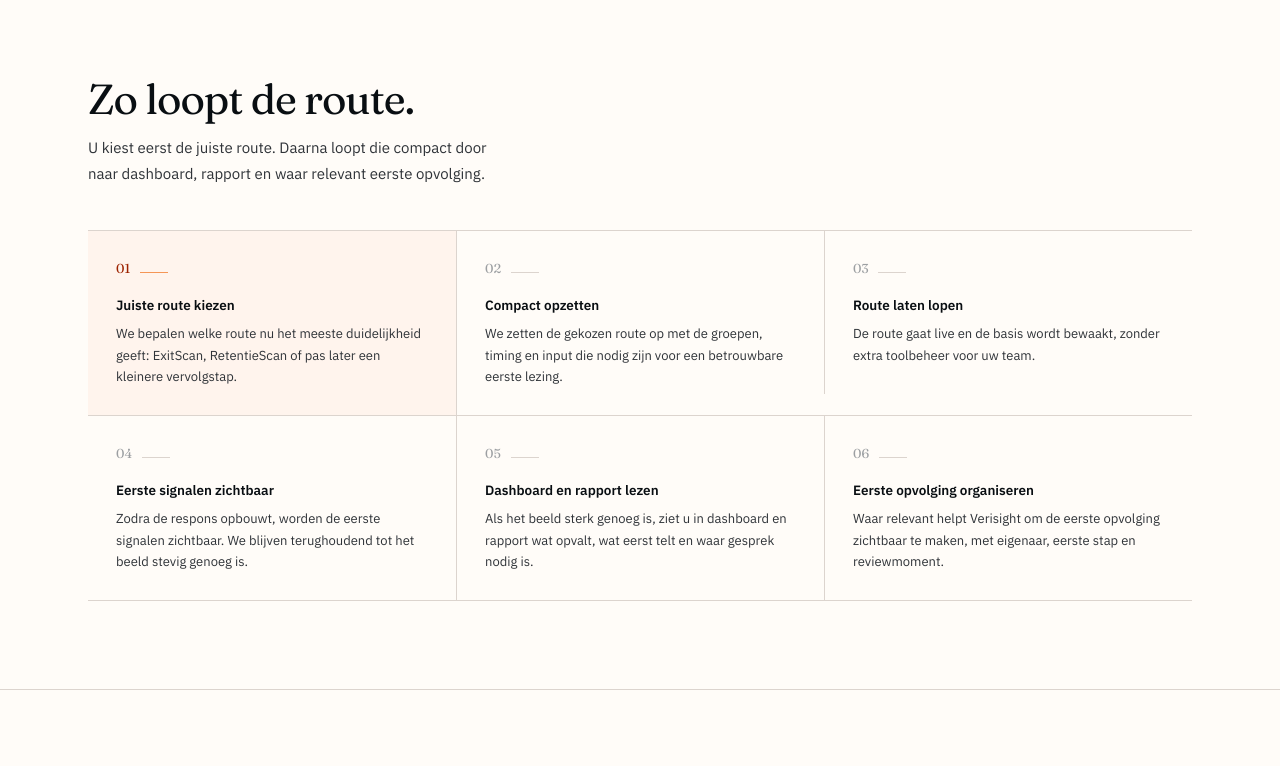
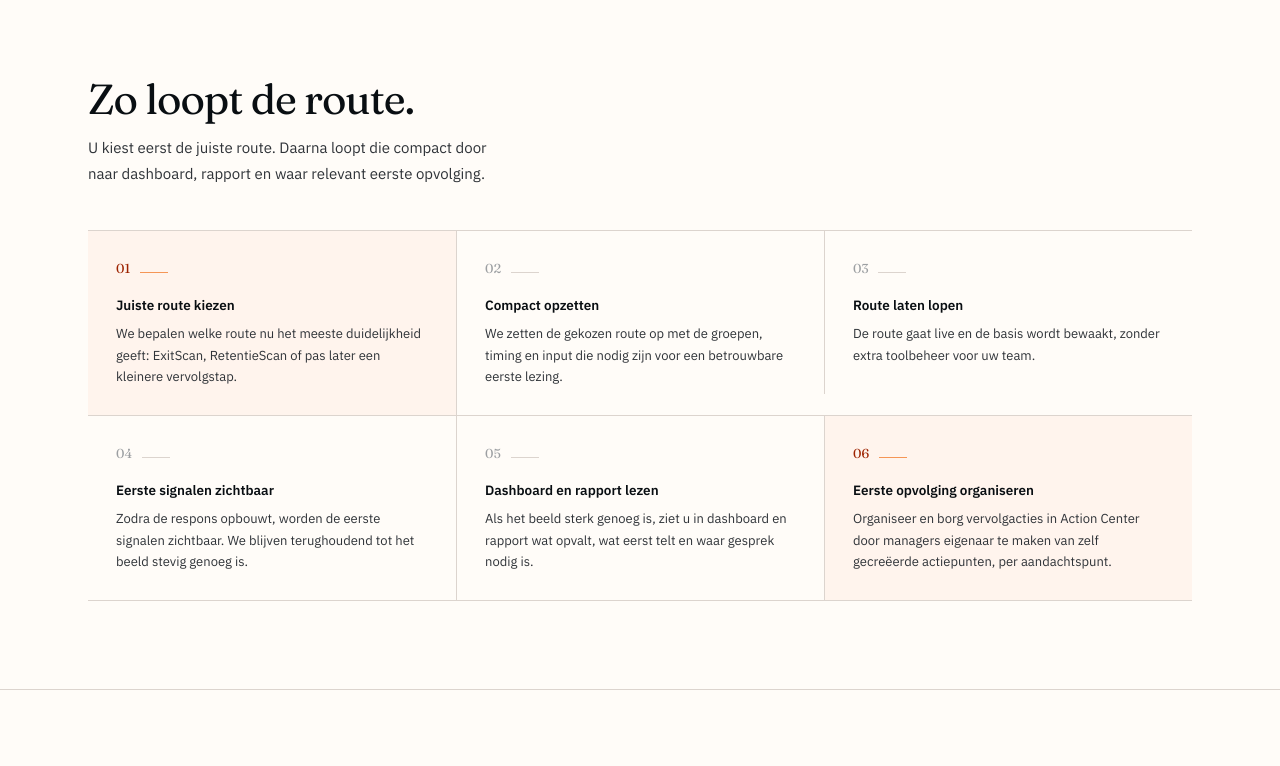
Before and after one commit to larshengel08-lang/VerisightSaaS, a Next.js app in the folder frontend/: page /aanpak in a window 1280 px wide. Shown: the part 785-1551 px from the top of the page. Built offline with nearby package versions, Linux system fonts and the light colour scheme.

Commit message:
Polish aanpak follow-up messaging

```diff
--- a/frontend/components/marketing/aanpak-content.tsx
+++ b/frontend/components/marketing/aanpak-content.tsx
@@ -154,9 +154,6 @@ function HeroSection() {
                   <span style={{ fontSize: 13.5, fontWeight: 600, color: T.ink }}>{item.label}</span>
                 </div>
               ))}
-              <div style={{ marginTop: 18, fontSize: 11.5, color: T.inkMuted, fontStyle: 'italic' }}>
-                Verdieping wordt pas relevant als de volgende vraag echt speelt.
-              </div>
             </div>
           </div>
         </div>
@@ -205,14 +202,28 @@ function ProcessSection() {
                   padding: '28px 28px',
                   borderTop: `1px solid ${T.rule}`,
                   borderLeft: i % 3 > 0 ? `1px solid ${T.rule}` : 'none',
-                  background: i === 0 ? AC.faint : 'transparent',
+                  background: i === 0 || i === 5 ? AC.faint : 'transparent',
                 }}
               >
                 <div style={{ display: 'flex', alignItems: 'baseline', gap: 10, marginBottom: 16 }}>
-                  <span style={{ fontFamily: FF, fontSize: 13, color: i === 0 ? AC.deep : T.inkFaint, fontWeight: 400 }}>
+                  <span
+                    style={{
+                      fontFamily: FF,
+                      fontSize: 13,
+                      color: i === 0 || i === 5 ? AC.deep : T.inkFaint,
+                      fontWeight: 400,
+                    }}
+                  >
                     {`0${i + 1}`}
                   </span>
-                  <span style={{ width: 28, height: '1px', background: i === 0 ? AC.mid : T.rule, flexShrink: 0 }} />
+                  <span
+                    style={{
+                      width: 28,
+                      height: '1px',
+                      background: i === 0 || i === 5 ? AC.mid : T.rule,
+                      flexShrink: 0,
+                    }}
+                  />
                 </div>
                 <div style={{ fontSize: 13.5, fontWeight: 600, color: T.ink, marginBottom: 8 }}>
                   {step.title.replace(/^\d+\.\s*/, '')}
--- a/frontend/components/marketing/site-content.ts
+++ b/frontend/components/marketing/site-content.ts
@@ -399,7 +399,7 @@ export const approachSteps = [
   },
   {
     title: '6. Eerste opvolging organiseren',
-    body: 'Waar relevant helpt Verisight om de eerste opvolging zichtbaar te maken, met eigenaar, eerste stap en reviewmoment.',
+    body: 'Organiseer en borg vervolgacties in Action Center door managers eigenaar te maken van zelf gecreëerde actiepunten, per aandachtspunt.',
   },
 ] as const
 
```
